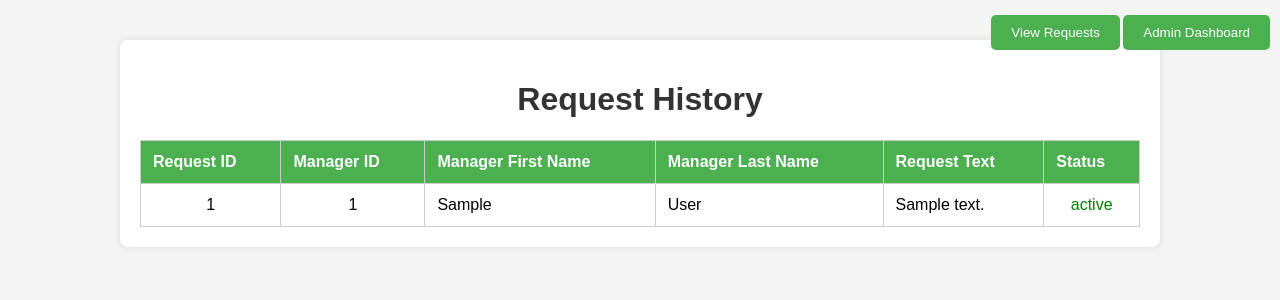
After one commit to mayank25627/Employee-Management-Portal, a Flask app: page /requestStatus in a window 1280 px wide. The commit adds this page. Shown: the top 300 px of the page. Run offline with Flask 3, Linux system fonts and the light colour scheme; tables that the repository leaves empty or names only in its code hold one stand-in row (values such as "Sample post").

Commit message:
Admin Complete Fully

```diff
--- a/app.py
+++ b/app.py
@@ -350,6 +350,112 @@ def make_request(selected_employee_ids, project_id, request_text, manager_id):
         print(f"Error: {e}")
         return False
 
+    finally:
+        cursor.close()
+        connection.close()
+
+
+def get_requests_data():
+    try:
+        # Get database connection
+        connection = create_connection()
+        cursor = connection.cursor(dictionary=True)
+
+        query = """
+            SELECT req.request_id, req.manager_id, req.project_id, req.request_text, req.status,
+                   mgr.first_name AS manager_first_name, mgr.last_name AS manager_last_name,
+                   emp.first_name AS employee_first_name, emp.last_name AS employee_last_name,
+                   proj.project_name
+            FROM requests req
+            INNER JOIN manager mgr ON req.manager_id = mgr.manager_id
+            INNER JOIN request_employees req_emp ON req.request_id = req_emp.request_id
+            INNER JOIN employee emp ON req_emp.employee_id = emp.employee_id
+            INNER JOIN project proj ON req.project_id = proj.project_id
+            WHERE req.status = 'pending'
+        """
+        cursor.execute(query)
+        requests_data = cursor.fetchall()
+
+        requests = []
+        for request_data in requests_data:
+            request_info = {
+                'request_id': request_data['request_id'],
+                'manager_name': f"{request_data['manager_first_name']} {request_data['manager_last_name']}",
+                'project_name': request_data['project_name'],
+                'request_text': request_data['request_text'],
+                'status': request_data['status'],
+                'employees': [{'first_name': request_data['employee_first_name'], 'last_name': request_data['employee_last_name']}]
+            }
+            # Check if the request already exists in the list
+            for request in requests:
+                if request['request_id'] == request_info['request_id']:
+                    request['employees'].append(
+                        {'first_name': request_data['employee_first_name'], 'last_name': request_data['employee_last_name']})
+                    break
+            else:
+                requests.append(request_info)
+
+        return requests
+
+    except Error as e:
+        print(f"Error: {e}")
+        return []
+
+    finally:
+        if connection.is_connected():
+            cursor.close()
+            connection.close()
+
+
+def approvingRequest(request_id):
+    con = create_connection()
+    if con is None:
+        return "Connection to the database failed.", 500
+
+    cursor = con.cursor()
+    try:
+        cursor.execute(
+            "UPDATE requests SET status = 'approved' WHERE request_id = %s", (request_id,))
+        con.commit()
+        return True
+    except Error as e:
+        return False
+    finally:
+        cursor.close()
+        con.close()
+
+
+def rejectingRequest(request_id):
+    con = create_connection()
+    if con is None:
+        return "Connection to the database failed.", 500
+
+    cursor = con.cursor()
+    try:
+        cursor.execute(
+            "UPDATE requests SET status = 'rejected' WHERE request_id = %s", (request_id,))
+        con.commit()
+        return True
+    except Error as e:
+        return False
+    finally:
+        cursor.close()
+        con.close()
+
+
+def get_request_status():
+    connection = create_connection()
+    if connection is None:
+        return None
+
+    cursor = connection.cursor()
+    try:
+        cursor.execute(
+            "SELECT r.request_id, r.manager_id, m.first_name, m.last_name, r.request_text, r.status FROM requests r JOIN manager m ON r.manager_id = m.manager_id")
+        request = cursor.fetchall()
+        return request
+    except Error as e:
+        return None
     finally:
         cursor.close()
         connection.close()
@@ -746,9 +852,34 @@ def viewEmployeesWithProjectsPage():
         return render_template('employee_with_project.html', error="No employees found or an error occurred.")
 
 
+@app.route('/approveRejectManagerRequest')
+def approveRejectManagerRequest():
+    requests = get_requests_data()
+    return render_template('approve_reject_manager_req.html', requests=requests)
+
+
+@app.route('/approveRequest/<int:request_id>')
+def approveRequest(request_id):
+    approvingRequest(request_id)
+    requests = get_requests_data()
+    return render_template('approve_reject_manager_req.html', requests=requests, message="Sucessfully Approved Request")
+
+
+@app.route('/rejectRequest/<int:request_id>')
+def rejectRequest(request_id):
+    success = rejectingRequest(request_id)
+    requests = get_requests_data()
+    return render_template('approve_reject_manager_req.html', requests=requests, message="Sucessfully Reject Request")
+
+
+@app.route('/requestStatus', methods=['GET'])
+def requestStatus():
+    requests = get_request_status()
+    return render_template('request_history.html', requests=requests)
 
 
 # Employee Routes --------------------------------
+
 
 @app.route('/emplogin')
 def emplogin():
--- a/templates/adminpage.html
+++ b/templates/adminpage.html
@@ -84,6 +84,7 @@
         <button id="assign-projects-button" class="button">Assign Project to Employees</button>
         <button id="unassign-projects-button" class="button">Unassign Project to Employees</button>
         <button id="approve-reject-button" class="button">Approve / Reject Manager Request</button>
+        <button id="request-history-button" class="button">Request History</button>
       </div>
     </div>
   </body>
@@ -116,7 +117,10 @@
       window.location.href = "/unassignProjectPage";
     });
     document.getElementById("approve-reject-button").addEventListener("click", function() {
-      window.location.href = "/managerRequestPage";
+      window.location.href = "/approveRejectManagerRequest";
+    });
+    document.getElementById("request-history-button").addEventListener("click", function() {
+      window.location.href = "/requestStatus";
     });
 
     document.getElementById("logout-button").addEventListener("click", function() {
--- /dev/null
+++ b/templates/request_history.html
@@ -0,0 +1,125 @@
+<!DOCTYPE html>
+<html lang="en">
+<head>
+    <meta charset="UTF-8">
+    <meta name="viewport" content="width=device-width, initial-scale=1.0">
+    <title>Request History</title>
+    <style>
+        body {
+            font-family: Arial, sans-serif;
+            margin: 0;
+            padding: 0;
+            background-color: #f4f4f4;
+        }
+
+        .container {
+            max-width: 1000px;
+            margin: 40px auto;
+            padding: 20px;
+            background-color: #fff;
+            border-radius: 8px;
+            box-shadow: 0 0 10px rgba(0, 0, 0, 0.1);
+        }
+
+        h1 {
+            text-align: center;
+            color: #333;
+        }
+
+        table {
+            width: 100%;
+            border-collapse: collapse;
+            margin-top: 20px;
+        }
+
+        table, th, td {
+            border: 1px solid #ccc;
+        }
+
+        th, td {
+            padding: 12px;
+            text-align: left;
+        }
+
+        th {
+            background-color: #4CAF50;
+            color: white;
+        }
+
+        tr:nth-child(even) {
+            background-color: #f2f2f2;
+        }
+
+        tr:hover {
+            background-color: #ddd;
+        }
+
+        .center {
+            text-align: center;
+        }
+        #div-css{
+          position: absolute;
+          right: 10px; top:15px;
+        }
+
+        .buttons{
+          background-color: #4CAF50;
+          color: #fff;
+          padding: 10px 20px;
+          border: none;
+          border-radius: 5px;
+          cursor: pointer;
+        }
+    </style>
+</head>
+<body>
+
+  <div id="div-css">
+    <button class="buttons" id="admin-dashboard" >Admin Dashboard</button>
+  </div>
+
+  <div style="position: absolute;
+  right: 160px; top:15px;">
+    <button class="buttons" id="view-request" >View Requests</button>
+  </div>
+
+    <div class="container">
+        <h1>Request History</h1>
+        <table>
+            <thead>
+                <tr>
+                    <th>Request ID</th>
+                    <th>Manager ID</th>
+                    <th>Manager First Name</th>
+                    <th>Manager Last Name</th>
+                    <th>Request Text</th>
+                    <th>Status</th>
+                </tr>
+            </thead>
+            <tbody>
+                {% for request in requests %}
+                <tr>
+                    <td class="center">{{ request[0] }}</td>
+                    <td class="center">{{ request[1] }}</td>
+                    <td>{{ request[2] }}</td>
+                    <td>{{ request[3] }}</td>
+                    <td>{{ request[4] }}</td>
+                    <td style="color: green;" class="center">{{ request[5] }}</td>
+                </tr>
+                {% endfor %}
+            </tbody>
+        </table>
+    </div>
+</body>
+
+<script>
+  document.getElementById("admin-dashboard").addEventListener("click", function() {
+      window.location.href = "/adminpage"
+    });
+  document.getElementById("view-request").addEventListener("click", function() {
+      window.location.href = "/approveRejectManagerRequest"
+    });
+
+</script>
+
+</html>
```
Also changed, not shown: templates/approve_reject_manager_req.html (added, +117 -0 lines).
